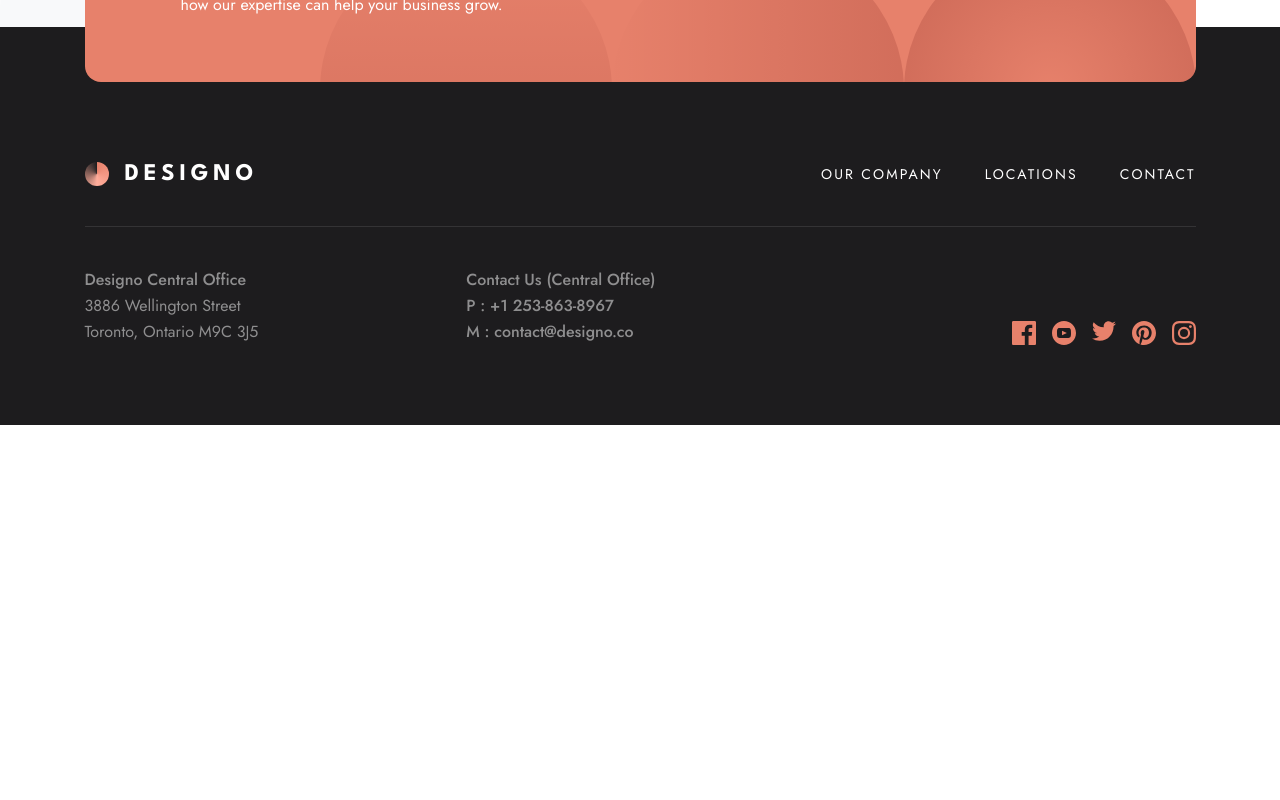
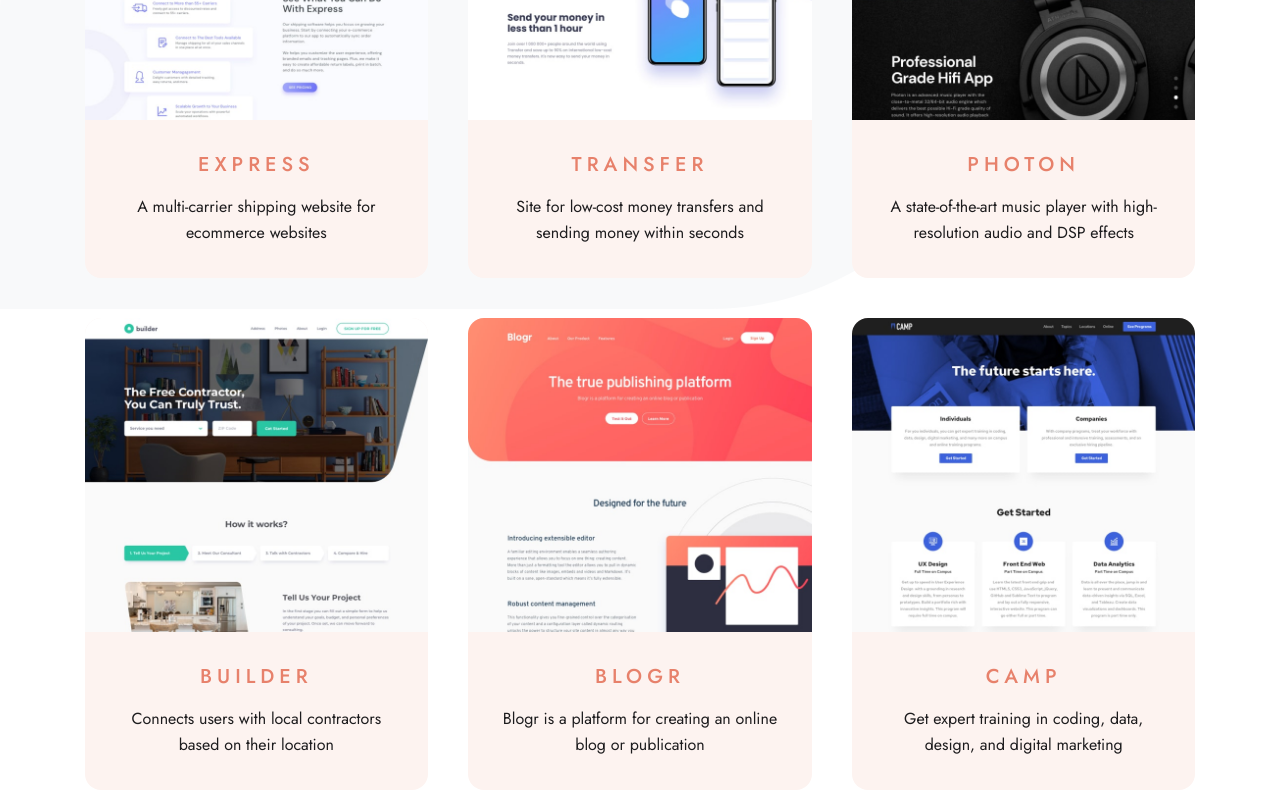
Before and after one commit to ayoub-ahabchane/fem-designo, a Next.js app: page /services/web-design in a window 1280 px wide. Shown: the part 760-1560 px from the top of the page. Before the commit the page ends 1185 px from the top, so only its background shows below. Built offline with nearby package versions, Linux system fonts and the light colour scheme.

Commit message:
feat: (web design) add hero and projects section & extract service tile component

```diff
--- a/src/app/globals.css
+++ b/src/app/globals.css
@@ -8,7 +8,7 @@
   }
 
   body {
-    @apply flex h-full flex-col font-sans text-black;
+    @apply flex min-h-full flex-col font-sans text-black;
   }
 
   @layer components {
@@ -51,6 +51,6 @@
   }
 
   .pageWrapper {
-    @apply mx-auto mb-[120px] max-w-[1111px] md:mb-[80px] lg:mb-[160px];
+    @apply mx-auto max-w-[1111px];
   }
 }
--- a/src/app/layout.js
+++ b/src/app/layout.js
@@ -18,7 +18,7 @@ export default function RootLayout({ children }) {
     <html lang="en" className={`${jost.className}`}>
       <body className="bg-[size:1006px_594px] bg-[position:top_475px_left,_right_top_1880px] bg-no-repeat lg:bg-[url(../assets/shared/desktop/bg-pattern-leaf.svg),_url(../assets/exports/rectangle-right-aligned.svg)]">
         <Header />
-        <main className="grow pt-[98px] md:px-10 md:pt-[154px]">
+        <main className="mb-[120px] grow pt-[98px] md:mb-[80px] md:px-10 md:pt-[154px] lg:mb-[160px]">
           {children}
         </main>
         <Footer />
--- a/src/app/services/web-design/page.js
+++ b/src/app/services/web-design/page.js
@@ -1,18 +1,63 @@
 import React from "react";
+import Intro from "@/components/Intro";
+import expressImg from "../../../assets/web-design/desktop/image-express.jpg";
+import transferImg from "../../../assets/web-design/desktop/image-transfer.jpg";
+import photonImg from "../../../assets/web-design/desktop/image-photon.jpg";
+import builderImg from "../../../assets/web-design/desktop/image-builder.jpg";
+import blogrImg from "../../../assets/web-design/desktop/image-blogr.jpg";
+import campImg from "../../../assets/web-design/desktop/image-camp.jpg";
+import ProjectTile from "@/components/ProjectTile";
+
+const projects = [
+  {
+    title: "Express",
+    desc: "A multi-carrier shipping website for ecommerce websites",
+    image: expressImg,
+  },
+  {
+    title: "Transfer",
+    desc: "Site for low-cost money transfers and sending money within seconds",
+    image: transferImg,
+  },
+  {
+    title: "Photon",
+    desc: "A state-of-the-art music player with high-resolution audio and DSP effects",
+    image: photonImg,
+  },
+  {
+    title: "Builder",
+    desc: "Connects users with local contractors based on their location",
+    image: builderImg,
+  },
+  {
+    title: "Blogr",
+    desc: "Blogr is a platform for creating an online blog or publication",
+    image: blogrImg,
+  },
+  {
+    title: "Camp",
+    desc: "Get expert training in coding, data, design, and digital marketing",
+    image: campImg,
+  },
+];
 
 const WebDesign = () => {
   return (
-    <div className="pageWrapper">
-      <section
-        className={`flex flex-col items-center gap-4 bg-peach bg-[url(../assets/about/mobile/bg-pattern-hero-about-mobile.svg)] bg-right-top bg-no-repeat py-[6.5625rem] px-6 text-center md:gap-6 md:rounded-xl md:bg-[url(../assets/shared/tablet/bg-pattern-design-pages-intro-tablet.svg)] md:bg-[position:center_right_-160px] md:py-16 lg:bg-[position:center_right]`}
-      >
-        <h1 className="md:h1  max-w-[573px] text-[2rem] font-medium capitalize leading-[1.125em] text-white ">
-          Web Design
-        </h1>
-        <p className=" max-w-[24.25rem] text-[0.9375rem] leading-relaxed text-white md:text-body ">
-          We build websites that serve as powerful marketing tools and bring
-          memorable brand experiences.
-        </p>
+    <div className="pageWrapper flex flex-col gap-24 md:gap-[7.5rem] lg:gap-40">
+      <Intro
+        title={"web design"}
+        desc={
+          "We build websites that serve as powerful marketing tools and bring memorable brand experiences."
+        }
+      />
+      <section className="mdmax:px-6 ">
+        <ul className="grid grid-flow-row gap-y-10 lg:grid-cols-3  lg:gap-x-10 mdmax:auto-rows-fr">
+          {projects.map((project) => (
+            <li key={project.title}>
+              <ProjectTile {...project} />
+            </li>
+          ))}
+        </ul>
       </section>
     </div>
   );
--- /dev/null
+++ b/src/components/Intro.jsx
@@ -0,0 +1,18 @@
+import React from "react";
+
+const Intro = ({ title, desc }) => {
+  return (
+    <section
+      className={`flex flex-col items-center gap-4 bg-peach bg-[url(../assets/about/mobile/bg-pattern-hero-about-mobile.svg)] bg-right-top bg-no-repeat py-[6.5625rem] px-6 text-center md:gap-6 md:rounded-xl md:bg-[url(../assets/shared/tablet/bg-pattern-design-pages-intro-tablet.svg)] md:bg-[position:center_right_-160px] md:py-16 lg:bg-[position:center_right]`}
+    >
+      <h1 className="md:h1  max-w-[573px] text-[2rem] font-medium capitalize leading-[1.125em] text-white ">
+        {title}
+      </h1>
+      <p className=" max-w-[24.25rem] text-[0.9375rem] leading-relaxed text-white md:text-body ">
+        {desc}
+      </p>
+    </section>
+  );
+};
+
+export default Intro;
--- /dev/null
+++ b/src/components/ProjectTile.jsx
@@ -0,0 +1,22 @@
+import React from "react";
+import Image from "next/image";
+import Link from "next/link";
+
+export default function ProjectTile({ title, desc, image }) {
+  return (
+    <Link
+      href={""}
+      className=" group grid grid-flow-row rounded-2xl bg-lighter-peach hover:bg-peach hover:text-white md:grid-flow-col md:grid-cols-2 lg:grid-flow-row lg:grid-cols-1"
+    >
+      <Image
+        src={image}
+        alt=""
+        className="w-full rounded-t-2xl object-contain md:rounded-l-2xl md:rounded-tr-none lg:rounded-tr-2xl lg:rounded-bl-none"
+      />
+      <div className="p-8 text-center md:flex md:flex-col md:justify-center ">
+        <h3 className="h3 mb-4 text-peach group-hover:text-white">{title}</h3>
+        <p className="text-body">{desc}</p>
+      </div>
+    </Link>
+  );
+}
--- /dev/null
+++ b/src/components/ServiceTile.jsx
@@ -0,0 +1,31 @@
+import Link from "next/link";
+import React from "react";
+
+const ServiceTile = ({ title, link }) => {
+  return (
+    <Link
+      className="flex h-full w-full flex-col items-center justify-center gap-3 rounded-2xl bg-[image:linear-gradient(rgba(29,_28,_30,_0.7),_rgba(29,_28,_30,_0.7))] bg-cover  text-white bg-blend-overlay hover:bg-[image:linear-gradient(rgba(231,_129,_107,_0.7),_rgba(231,_129,_107,_0.7))]"
+      href={link}
+    >
+      <p className="text-[1.75rem] font-medium uppercase tracking-wide md:text-[2.5rem]">
+        {title}
+      </p>
+      <div className="flex items-center gap-4 md:gap-6">
+        <p className="text-[0.9375rem] font-medium uppercase tracking-[0.3em]">
+          view projects
+        </p>
+        <svg width="7" height="10" xmlns="http://www.w3.org/2000/svg">
+          <path
+            d="M1 1l4 4-4 4"
+            stroke="#E7816B"
+            strokeWidth="2"
+            fill="none"
+            fillRule="evenodd"
+          />
+        </svg>
+      </div>
+    </Link>
+  );
+};
+
+export default ServiceTile;
--- a/tailwind.config.js
+++ b/tailwind.config.js
@@ -24,6 +24,7 @@ module.exports = {
         "light-grey": "#F1F3F5",
         peach: "#E7816B",
         "light-peach": "#FFAD9B",
+        "lighter-peach": "#FDF3F0",
         darkPeach50: "rgba(93,2,2,0.10)",
       },
     },
```
Also changed, not shown: src/components/home/Services.jsx (+37 -71 lines).
